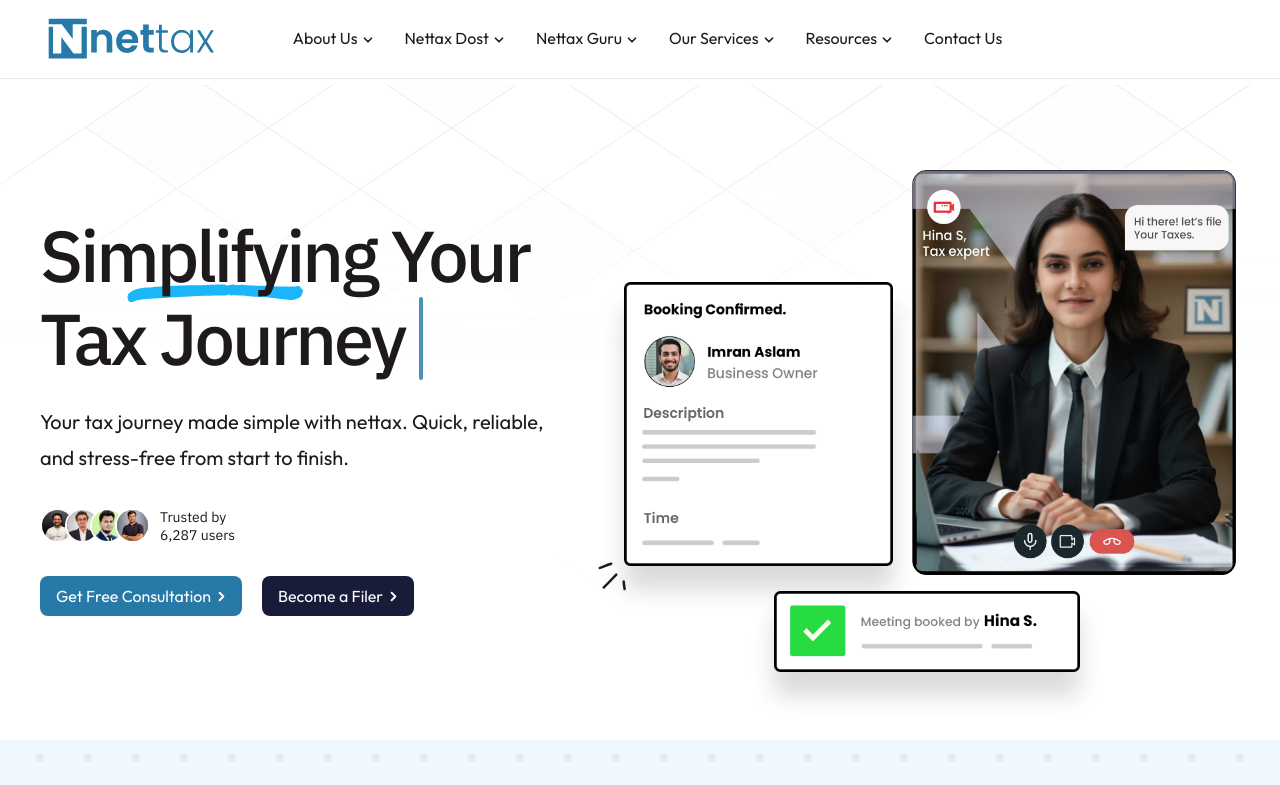
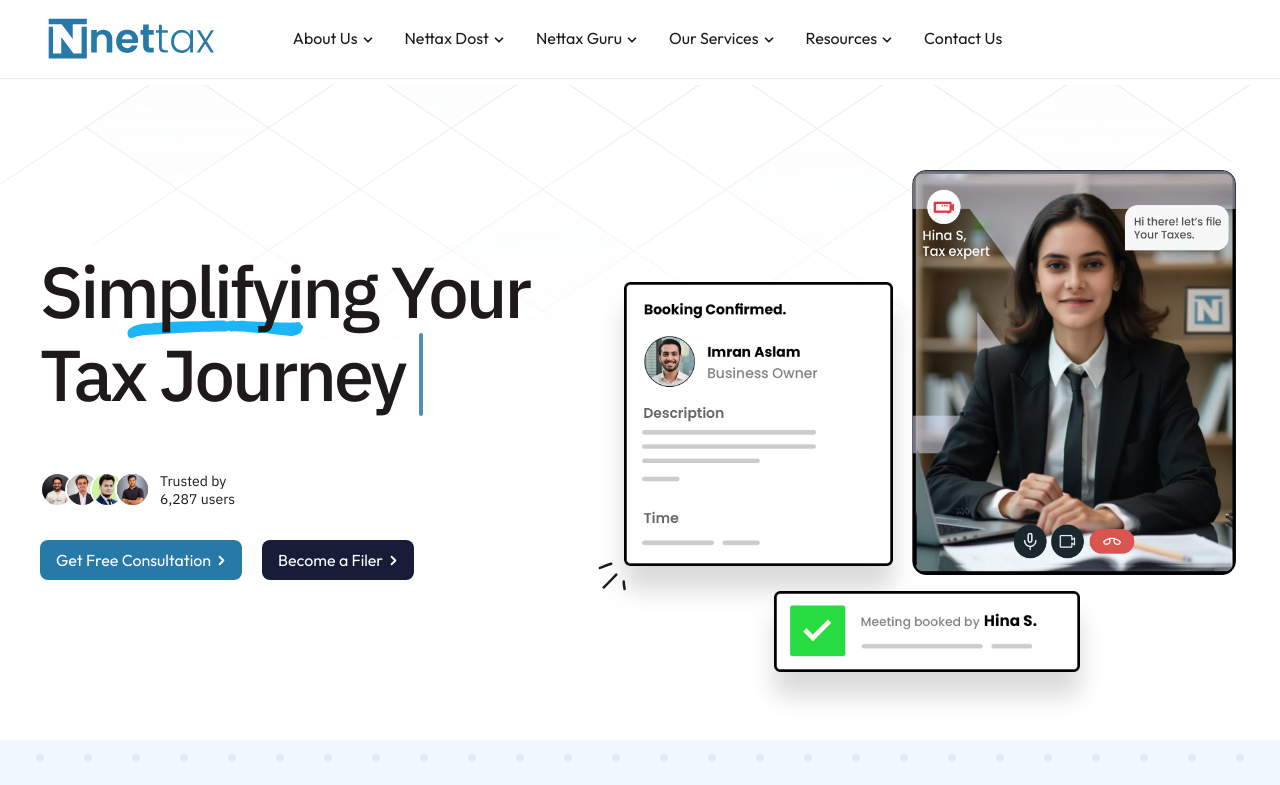
Before and after one commit to tahabaigdev/nettax, a React (Vite) app: page / in a window 1280 px wide. Shown: the top 785 px of the page. Built offline with nearby package versions, Linux system fonts and the light colour scheme.

Commit message:
para remove

```diff
--- a/src/components/sections/HeroSection.tsx
+++ b/src/components/sections/HeroSection.tsx
@@ -85,10 +85,7 @@
               Your <TypewriterEffectSmooth words={words} />
             </h1>
 
-            <p className="mt-[2.4rem] text-[1.6rem] leading-[2.4rem] text-(--base-color-01) md:text-[2rem] md:leading-[3.6rem]">
-              Your tax journey made simple with nettax. Quick, reliable, and
-              stress-free from start to finish.
-            </p>
+            <p className="mt-[2.4rem] text-[1.6rem] leading-[2.4rem] text-(--base-color-01) md:text-[2rem] md:leading-[3.6rem]"></p>
 
             <div className="mt-[3.2rem] flex items-center gap-[2rem]">
               <div className="flex flex-row items-center">
```
